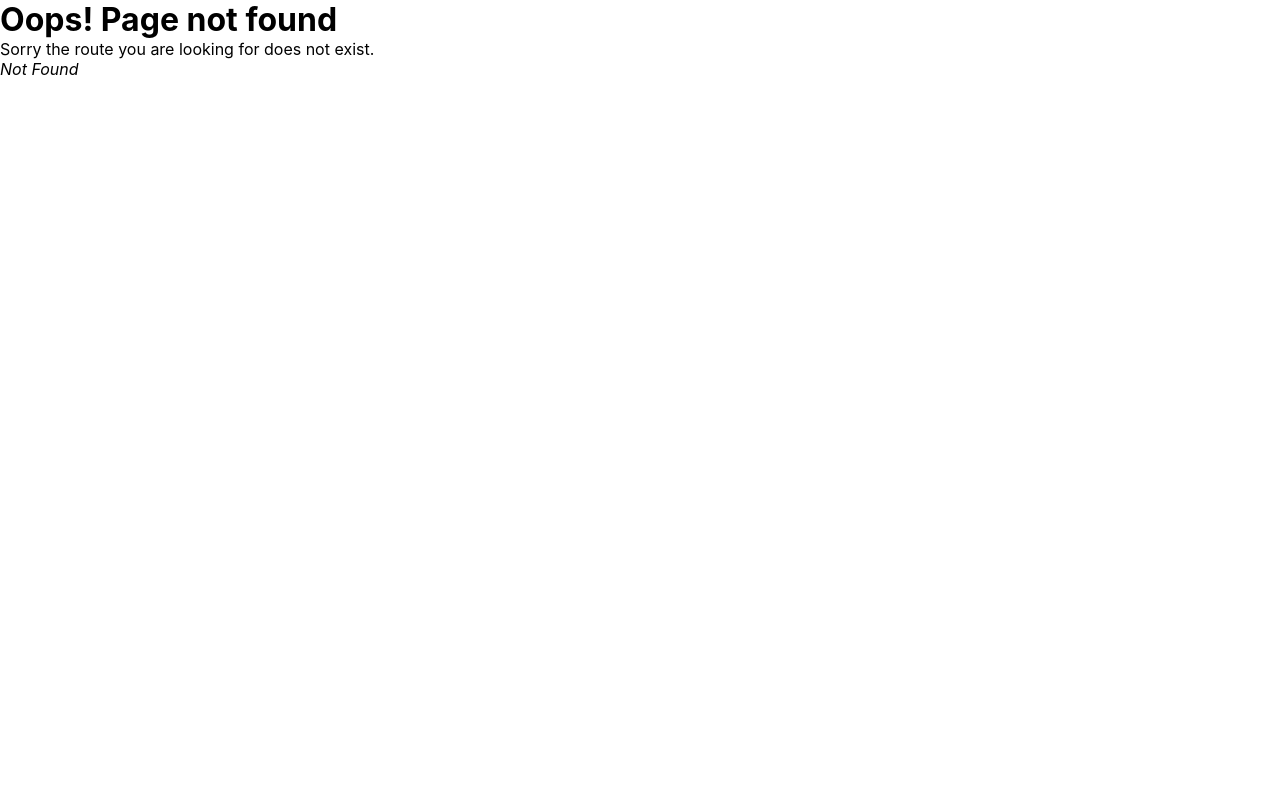
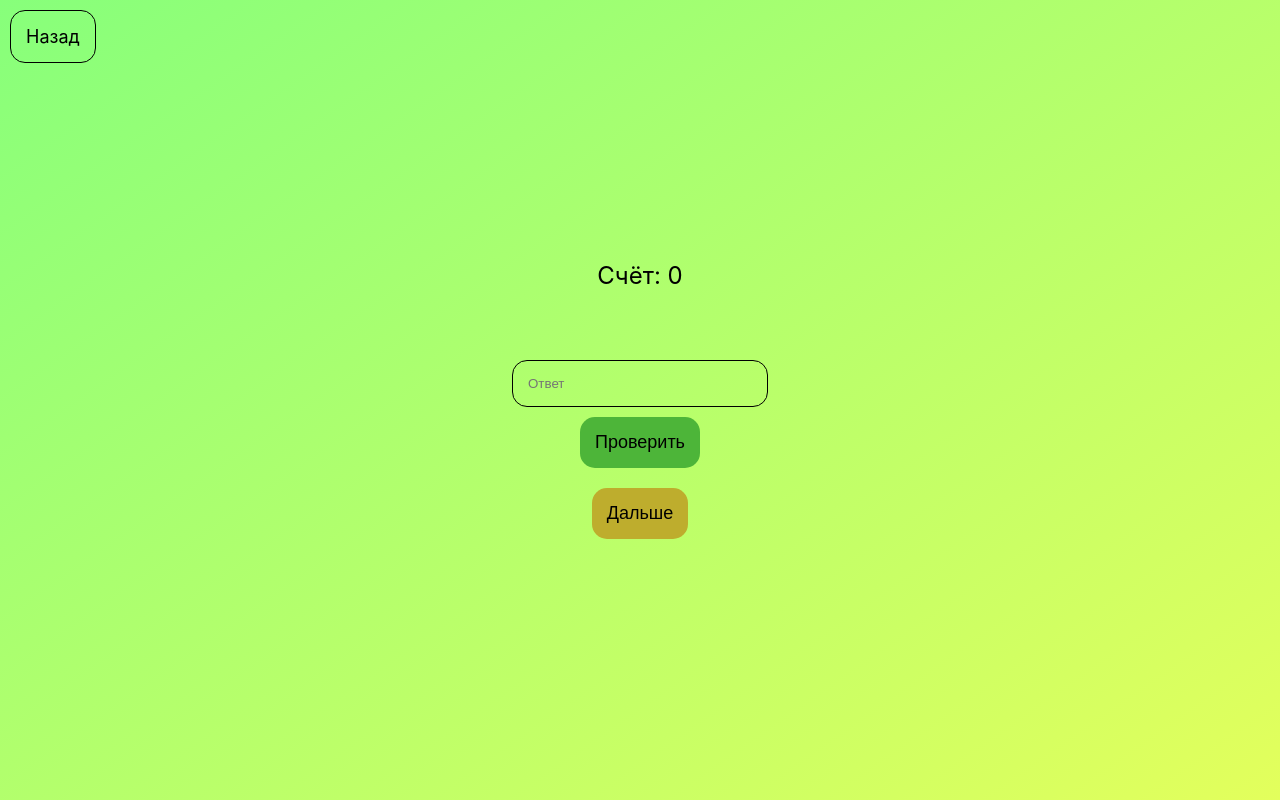
Before and after one commit to NSLyuma/anicat, a React (Create React App) app: page /game in a window 1280 px wide. Before the commit this address had no page. Built offline with nearby package versions, Linux system fonts and the light colour scheme; no server answers.

Commit message:
Added quiz

```diff
--- a/src/index.tsx
+++ b/src/index.tsx
@@ -7,6 +7,7 @@ import App from './routes/App';
 import ErrorPage from './error-page';
 import Cats from './routes/Cats';
 import Anime from './routes/Anime';
+import AnimeQuiz from './routes/AnimeQuiz';
 
 const router = createBrowserRouter([
   {
@@ -16,6 +17,7 @@ const router = createBrowserRouter([
   },
   { path: '/cats', element: <Cats /> },
   { path: '/anime', element: <Anime /> },
+  { path: '/game', element: <AnimeQuiz /> },
 ]);
 
 const root = ReactDOM.createRoot(
--- a/src/routes/Anime.tsx
+++ b/src/routes/Anime.tsx
@@ -1,3 +1,4 @@
+import { Link } from 'react-router-dom';
 import AnimeFind from '../components/AnimeFind';
 import AnimeWaifu from '../components/AnimeWaifu';
 import Nav from '../components/Nav';
@@ -11,6 +12,9 @@ function Anime() {
         <div className="anime_items">
           <AnimeWaifu />
           <AnimeFind />
+          <Link className="anime_btn anime_game" to="/game">
+            Хочу поиграть!
+          </Link>
         </div>
       </div>
     </div>
--- /dev/null
+++ b/src/routes/AnimeQuiz.tsx
@@ -0,0 +1,90 @@
+import React, { useEffect, useState } from 'react';
+
+const getRandom = () => {
+  return Math.floor(Math.random() * (201 - 1) + 1);
+};
+
+function AnimeQuiz() {
+  const [answer, setAnswer] = useState('');
+  const [name, setName] = useState<any[]>([]);
+  const [url, setUrl] = useState('');
+  const [score, setScore] = useState(0);
+  const [isRightAnswer, setIsRightAnswer] = useState('');
+
+  const btnChange = document.querySelector<HTMLImageElement>('.unactive');
+
+  const getData = async () => {
+    btnChange?.removeAttribute('disabled');
+    setIsRightAnswer('');
+
+    const response = await fetch(
+      `https://api.jikan.moe/v4/characters/${getRandom()}`,
+    );
+    const result = await response.json();
+    console.log(result);
+    setUrl(result.data.images.jpg.image_url);
+    setName(result.data.name.split(' ').map((n: any) => n.toLowerCase()));
+    console.log(name);
+  };
+
+  useEffect(() => {
+    getData();
+  }, []);
+
+  const handleOnChange = (event: React.ChangeEvent<HTMLInputElement>) => {
+    setAnswer(event?.target.value.toLowerCase());
+  };
+
+  const compareValues = () => {
+    if (name.includes(answer)) {
+      setScore((prevValue) => prevValue + 10);
+      setIsRightAnswer('Правильно!');
+    } else {
+      setIsRightAnswer('Неправильно!');
+    }
+    setAnswer('');
+    if (btnChange) {
+      btnChange.setAttribute('disabled', 'true');
+    }
+  };
+
+  return (
+    <div className="quiz">
+      <a className="return" href="/anime">
+        Назад
+      </a>
+
+      <div className="quiz_score">
+        <p>Счёт: {score}</p>
+        <div className="quiz_is-right">
+          <p>{isRightAnswer}</p>
+          <p>
+            {isRightAnswer === 'Неправильно!' && (
+              <div className="quiz_right">
+                Правильный ответ: {name.join(' ')}
+              </div>
+            )}
+          </p>
+        </div>
+      </div>
+
+      {url && <img className="quiz_img" src={url} alt="character" />}
+      <input
+        className="quiz_input"
+        name="answer"
+        onChange={handleOnChange}
+        value={answer}
+        type="text"
+        placeholder="Ответ"
+      />
+      <button className="quiz_btn unactive" onClick={compareValues}>
+        Проверить
+      </button>
+      <button className="quiz_btn quiz_btn-m" onClick={getData}>
+        Дальше
+      </button>
+    </div>
+  );
+}
+
+export default AnimeQuiz;
--- a/src/styles/App.css
+++ b/src/styles/App.css
@@ -145,6 +145,16 @@ button:hover {
   font-size: 18px;
   border-radius: 15px;
 }
+.anime_game {
+  color: #000;
+  transition: all 0.3s;
+  position: absolute;
+  bottom: 20px;
+  left: 160px;
+}
+.anime_game:hover {
+  box-shadow: 0px 0px 10px 2px rgba(0, 0, 0, 0.4);
+}
 
 .waifu {
   display: flex;
@@ -265,4 +275,66 @@ button:hover {
 .broken-img,
 .broken-gif {
   opacity: 0;
+}
+
+.quiz {
+  background: linear-gradient(145deg, rgb(135, 255, 123) 0%, rgb(227, 255, 92) 100%);
+  height: 100vh;
+  display: flex;
+  justify-content: center;
+  align-items: center;
+  flex-direction: column;
+}
+.quiz_score {
+  position: relative;
+  font-size: 24px;
+  margin-bottom: 60px;
+}
+.quiz_is-right {
+  font-size: 18px;
+  position: absolute;
+  top: 30px;
+  left: -210px;
+  width: 500px;
+  display: flex;
+  justify-content: center;
+  flex-direction: column;
+  align-items: center;
+}
+.quiz_input {
+  background-color: transparent;
+  padding: 15px;
+  border: 1px solid black;
+  border-radius: 15px;
+  width: 20%;
+  margin: 10px 0;
+}
+.quiz_btn {
+  border-radius: 15px;
+  background-color: #4db539;
+  padding: 15px;
+  font-size: 18px;
+}
+.quiz_btn-m {
+  margin-top: 20px;
+  background-color: #bead2d;
+}
+.quiz_img {
+  border-radius: 15px;
+}
+
+.return {
+  position: absolute;
+  top: 10px;
+  left: 10px;
+  border-radius: 15px;
+  background-color: transparent;
+  border: 1px solid black;
+  padding: 15px;
+  font-size: 18px;
+  color: #000;
+  transition: all 0.3s;
+}
+.return:hover {
+  box-shadow: 0px 0px 10px 2px rgba(0, 0, 0, 0.4);
 }/*# sourceMappingURL=App.css.map */
--- a/src/styles/App.sass
+++ b/src/styles/App.sass
@@ -124,6 +124,14 @@ button
     padding: 15px
     font-size: 18px
     border-radius: 15px
+  &_game
+    color: #000
+    transition: all .3s
+    position: absolute
+    bottom: 20px
+    left: 160px
+    &:hover
+      box-shadow: 0px 0px 10px 2px rgba(0, 0, 0, 0.4)
 
 .waifu
   display: flex
@@ -222,3 +230,56 @@ button
 .broken-img,
 .broken-gif
   opacity: 0
+
+.quiz
+  background: linear-gradient(145deg, rgba(135,255,123,1) 0%, rgba(227,255,92,1) 100%)
+  height: 100vh
+  display: flex
+  justify-content: center
+  align-items: center
+  flex-direction: column
+  &_score
+    position: relative
+    font-size: 24px
+    margin-bottom: 60px
+  &_is-right
+    font-size: 18px
+    position: absolute
+    top: 30px
+    left: -210px
+    width: 500px
+    display: flex
+    justify-content: center
+    flex-direction: column
+    align-items: center
+  &_input
+    background-color: transparent
+    padding: 15px
+    border: 1px solid black
+    border-radius: 15px
+    width: 20%
+    margin: 10px 0
+  &_btn
+    border-radius: 15px
+    background-color: #4db539
+    padding: 15px
+    font-size: 18px
+    &-m
+      margin-top: 20px
+      background-color: #bead2d
+  &_img
+    border-radius: 15px
+
+.return
+  position: absolute
+  top: 10px
+  left: 10px
+  border-radius: 15px
+  background-color: transparent
+  border: 1px solid black
+  padding: 15px
+  font-size: 18px
+  color: #000
+  transition: all .3s
+  &:hover
+    box-shadow: 0px 0px 10px 2px rgba(0, 0, 0, 0.4)
```
Also changed, not shown: 1 other file (tests, documents, lock files or other folders).
